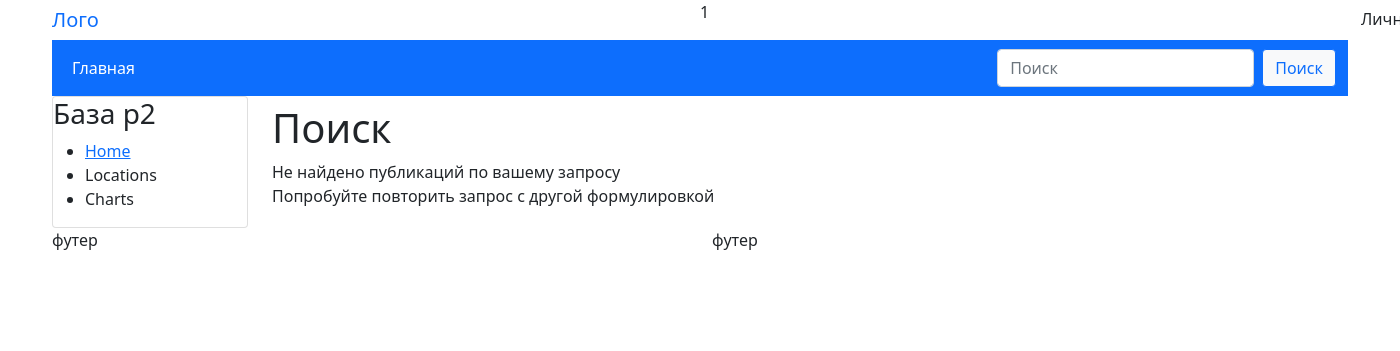
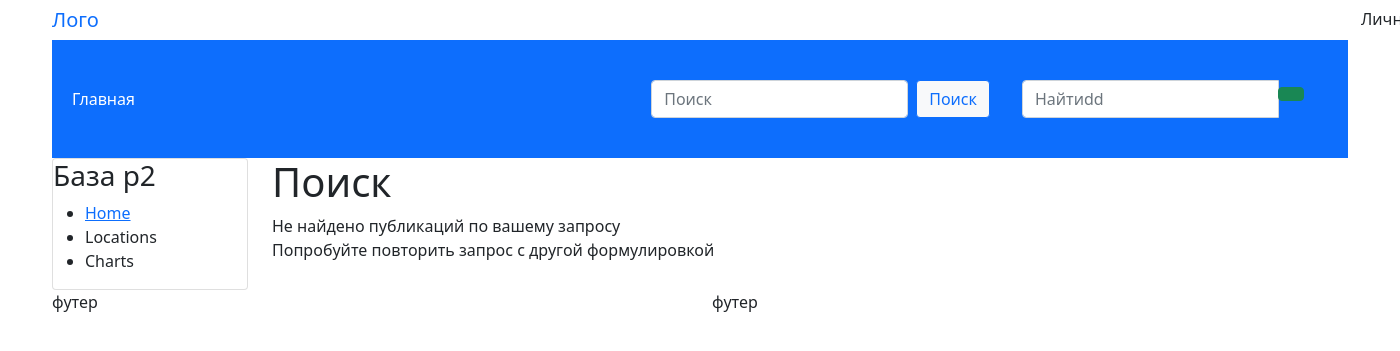
Before and after one commit to Evgenqr/R2Items, a Django app: page /search/ in a window 1400 px wide; the page is wider, and only the part inside the window is pictured. Shown: the top 351 px of that part. Run offline with Django 3.2, Linux system fonts and the light colour scheme; some libraries are stand-ins or nearby versions.

Commit message:
поиск ч.2

```diff
--- a/r2items/items/models.py
+++ b/r2items/items/models.py
@@ -17,7 +17,6 @@ class Category(models.Model):
                              verbose_name="Пользователь",
                              on_delete=models.CASCADE)
 
-
     def __str__(self):
         return self.name
 
@@ -35,7 +34,6 @@ class Location(models.Model):
     user = models.ForeignKey(User,
                              verbose_name="Пользователь",
                              on_delete=models.CASCADE)
-
 
     def __str__(self):
         return self.title
@@ -67,7 +65,6 @@ class Monster(models.Model):
                              verbose_name="Пользователь",
                              on_delete=models.CASCADE)
 
-
     def __str__(self):
         return self.name
 
@@ -98,7 +95,6 @@ class Item(models.Model):
     user = models.ForeignKey(User,
                              verbose_name="Пользователь",
                              on_delete=models.CASCADE)
-
 
     def __str__(self):
         return self.name
--- a/r2items/items/templates/include/header.html
+++ b/r2items/items/templates/include/header.html
@@ -1,12 +1,3 @@
-<div class="position-relative">
-  <div class="position-absolute top-0 start-0"></div>
-  <div class="position-absolute top-0 end-0"></div>
-  <div class="position-absolute top-50 start-50">1</div>
-  <div class="position-absolute bottom-50 end-50">2</div>
-  <div class="position-absolute bottom-0 start-0"></div>
-  <div class="position-absolute bottom-0 end-0"></div>
-</div>
-
 <ul class="nav position-relative">
   <a class="navbar-brand" href="/admin">Лого</a>
     {% if request.user.is_authenticated %}
@@ -45,6 +36,9 @@
 
 </ul>
 
+<div class="position-relative">
+    <div class="position-absolute top-50 start-50">1</div>
+ </div>
 
 <nav class="navbar navbar-expand-lg navbar-dark bg-primary" >
   <div class="container-fluid ">
@@ -55,12 +49,26 @@
         </li>
 
       </ul>
-      <ul class="nav justify-content-center">
-        <form class="d-flex">
+
+      <ul class="nav ">
+        <form class="d-flex" action="{% url 'search' %}" method="get">
           <input class="form-control me-2" type="search" placeholder="Поиск" aria-label="Search">
           <button type="submit" class="btn btn-light btn-outline-primary">Поиск</button>
         </form>
       </ul>
+      <ul class="nav ">
+
+      <form class="navbar-form navbar-left m-2 p-4" action="{% url 'search' %}">
+        <div class="input-group">
+            <input id="search" name="q" type="text" class="form-control" placeholder="Найтиdd">
+            <div class="input-group-btn">
+                <button class="btn btn-success" type="submit">
+                    <i class="fas fa-search"></i>
+                </button>
+            </div>
+        </div>
+    </form>
+</ul>
 
       </ul>
 
--- a/r2items/items/templates/items/search_result.html
+++ b/r2items/items/templates/items/search_result.html
@@ -1,24 +1,24 @@
 {% extends 'base.html' %}
 {% load static %}
-{% load bootstrap%}
 {% block title %}
 {{ title }} :: {{ block.super }}
 {% endblock %}
 {% block content %}
-<h1>
-{{ title }} </h1>
+
     <h1>Поиск</h1>
-    {% if object_list %}
-        {% for object in object_list %}
+    {% if last_question %}
+
+    {{ last_question }}
+        {% for object in last_question %}
             <div>
-                <a href="{{ object.get_absolute_url }}">
+                <a href="{{ object.name }}">
                     <h2>{{ object.itle }}</h2>
                 </a>
                 {{ object.content|safe }}
                 <p><a class="btn btn-default btn-sm" href="{{ object.get_absolute_url }}">Читать далее</a></p>
             </div>
         {% endfor %}
-        {% bootstrap_pagination object_list url=last_question %}
+        {%  url 'last_question' %}
     {% else %}
         <p>Не найдено публикаций по вашему запросу<br>Попробуйте повторить запрос с другой формулировкой</p>
     {% endif %}
--- a/r2items/items/views.py
+++ b/r2items/items/views.py
@@ -14,6 +14,7 @@ from transliterate import translit
 from django.db.models import Q
 from django.core.paginator import Paginator, PageNotAnInteger, EmptyPage
 from django.views import View
+from itertools import chain
 
 
 # ---- Location
@@ -123,18 +124,18 @@ class MonstersInLocation(ListView):
             return Monster.objects.filter(locations=slug)
 
 
-class Set_user(FormView):
-    template_name = "items/createmonster.html"
-    form_class = MonsterForm
-    success_url = '/'
+# class Set_user(FormView):
+#     template_name = "items/createmonster.html"
+#     form_class = MonsterForm
+#     success_url = '/'
 
-    def form_valid(self, form):
-        name = form.cleaned_data.get('name')
-        instance = Monster(name=name, locations=location)
-        instance.save()
-        instance.location.add(request.location.title)
-        instance.save()
-        return redirect("/")
+#     def form_valid(self, form):
+#         name = form.cleaned_data.get('name')
+#         instance = Monster(name=name, locations=location)
+#         instance.save()
+#         instance.location.add(request.location.title)
+#         instance.save()
+#         return redirect("/")
 
 
 @login_required
@@ -408,25 +409,28 @@ class SearchView(View):
 
     def get(self, request, *args, **kwargs):
         context = {}
-
         q = request.GET.get('q')
+        print('!!!!!', q)
         if q:
+            print('!!!!!', q)
             query_sets = []  # Общий QuerySet
 
             # Ищем по всем моделям
-            query_sets.append(Location.objects.search(query=q))
-            query_sets.append(Monster.objects.search(query=q))
-            query_sets.append(Item.objects.search(query=q))
-            query_sets.append(Category.objects.search(query=q))
+            query_sets.append(Location.objects.filter(title__icontains=q))
+            query_sets.append(Monster.objects.filter(name__icontains=q))
+            query_sets.append(Item.objects.filter(name__icontains=q))
+            query_sets.append(Category.objects.filter(name__icontains=q))
             print('***', query_sets)
             # и объединяем выдачу
             final_set = list(chain(*query_sets))
-            final_set.sort(key=lambda x: x.pub_date, reverse=True)  # Выполняем сортировку
 
+            # final_set.sort(key=lambda x: x.pub_date, reverse=True)  #  Выполняем сортировку
             context['last_question'] = '?q=%s' % q
 
             # current_page = Paginator(final_set, 10)
-
+            print('-----', final_set)
+            entry_list = list(final_set)
+            print('11-----22', entry_list)
             # page = request.GET.get('page')
             # try:
             #     context['object_list'] = current_page.page(page)
@@ -436,6 +440,17 @@ class SearchView(View):
             #     context['object_list'] = current_page.page(current_page.num_pages)
 
         return render(request=request, template_name=self.template_name, context=context)
+
+
+#     def get_context_data(self, **kwargs):
+#         context = super().get_context_data(**kwargs)
+#         context['title'] = Monster.objects.get(slug=self.kwargs['slug'])
+#         return context
+
+#     def get_queryset(self):
+#         slug = Monster.objects.get(slug=self.kwargs['slug'])
+#         if slug:
+#             return Item.objects.filter(monster=slug)
 
 
 
```
Also changed, not shown: r2items/db.sqlite3.
